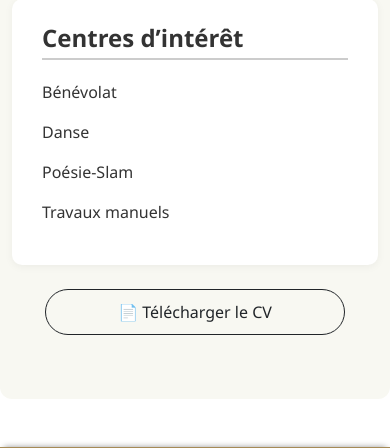
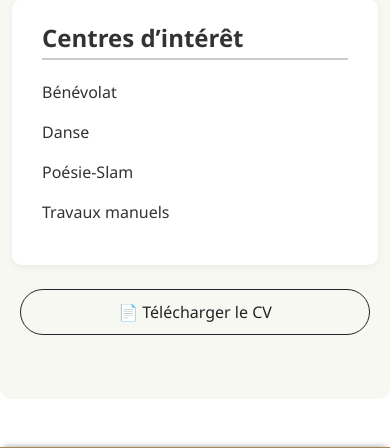
Before and after one commit to KeAnKi-JA/Curriculum-Vitae, a PHP site: page /moncv.html in a window 390 px wide. Shown: the part 2289-2737 px from the top of the page. Run offline with PHP 8.4, Linux system fonts and the light colour scheme.

Commit message:
Modification du style des boutons_version mobile

```diff
--- a/css/style.css
+++ b/css/style.css
@@ -171,7 +171,7 @@ main section {
 .btn {
   width: 300px;
   gap: 16px;
-  max-width: 300px;
+  max-width: 350px;
   width: 100%;
   gap: 16px;
 }
@@ -241,3 +241,9 @@ main section {
     align-items: center;
   }
 }
+@media (max-width: 600px) {
+  .btn-projets {
+    font-size: 13px;
+    max-width: 160px;
+  }
+}
```
